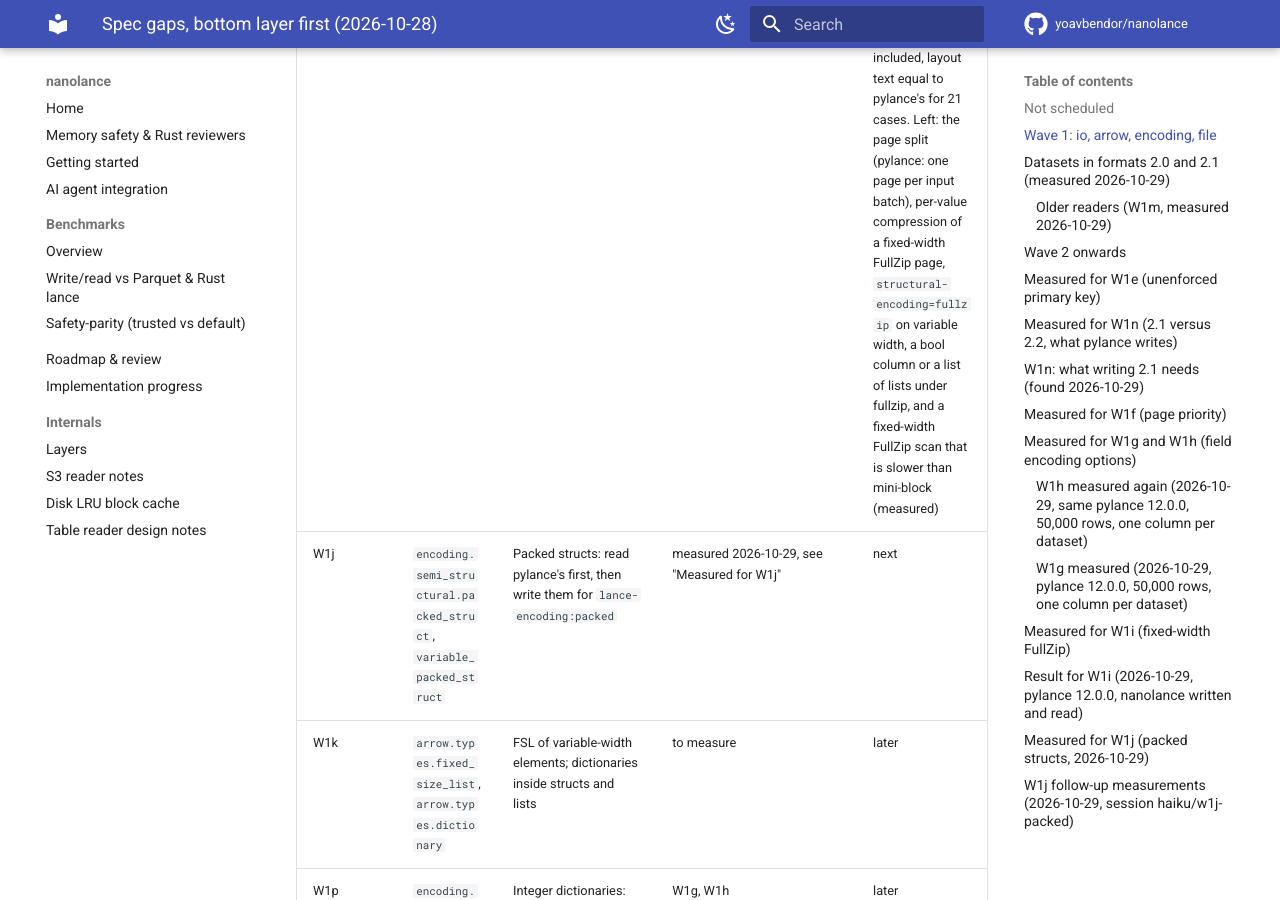
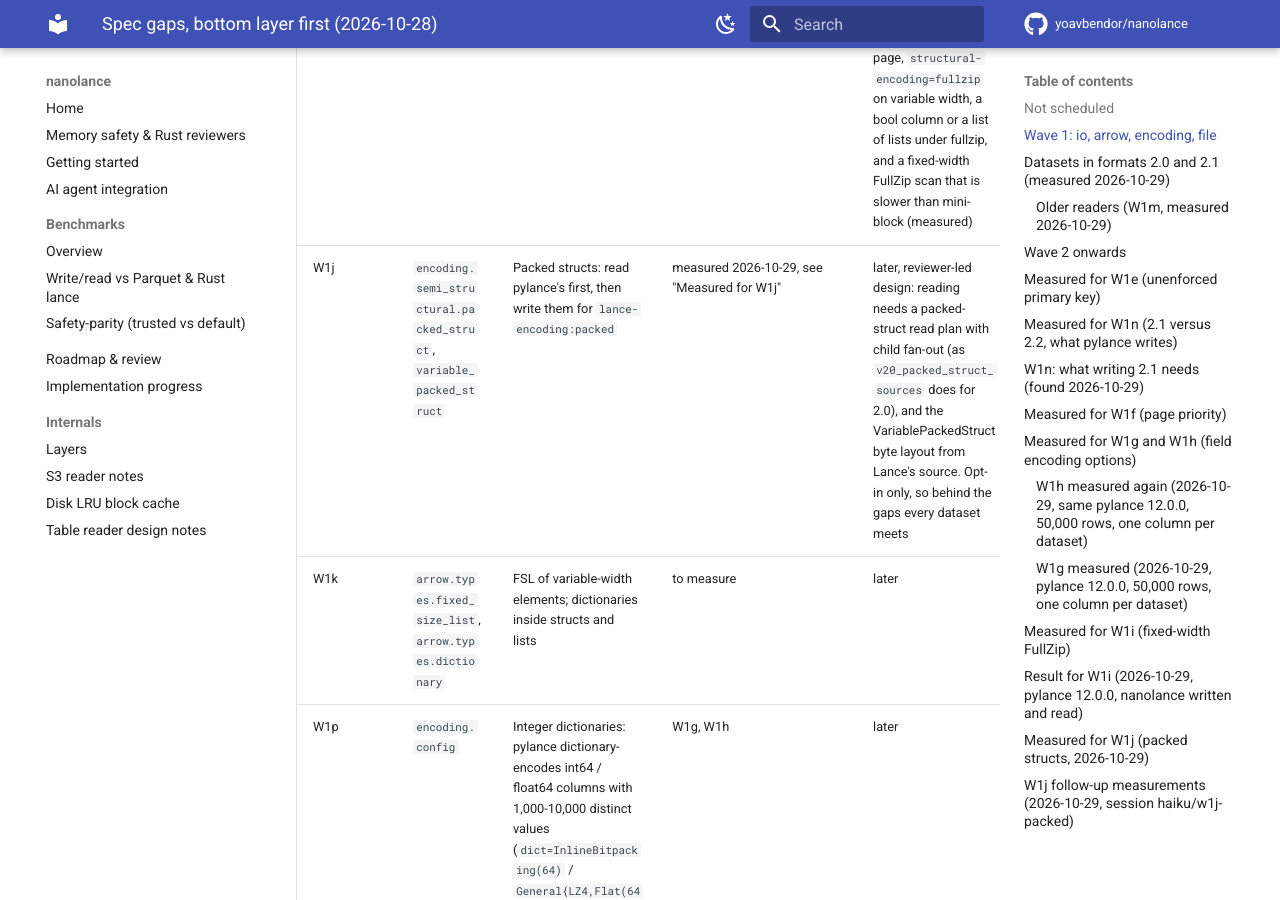
Before and after one commit to yoavbendor/nanolance, an MkDocs documentation site: the page built from docs/tasks/SPEC_GAPS.md, in a window 1280 px wide and 900 px high, scrolled down 3349 px. Built offline with MkDocs 1.6.1 and Material for MkDocs 9.7.7, drawn with Linux system fonts in a browser that asks for light colours; comment, search, counter and statistics services are not loaded.

Commit message:
docs: W1j moved behind the common gaps (opt-in, needs a read-plan design)
Claude-Session: https://claude.ai/code/session_014PGy9PK68gHvyR8T1r5ueY

```diff
--- a/docs/tasks/SPEC_GAPS.md
+++ b/docs/tasks/SPEC_GAPS.md
@@ -41,7 +41,7 @@ These stay as they are until a user asks, or the Lance pin moves:
 | W1g | `encoding.config` | Honour the `lance-encoding:*` field metadata Lance honours | partial (Haiku session, 2026-10-29): done `rle-threshold`, `dict-divisor`, `dict-size-ratio` (refused by name outside (0, 1]), `dict-values-compression` (+ level); reader General over InlineBitpacking. Left: `dict` columns under `compression` (indices as General{codec,BSS{Flat(32)}}: needs the reader's dictionary-index path to unwrap General, then the writer), integer dictionaries (pylance dictionary-encodes low-cardinality ints; nanolance has none), `bss`, `structural-encoding`, multi-chunk RLE, the C++ tests for the refusal and the decode | next |
 | W1h | `encoding.compression.general.write` | LZ4 | done for the value layouts measured (LZ4 writer; `compression=lz4` on 64-bit ints and variable-width). Left: General over dictionaries under the option, float zstd layout | done |
 | W1i | `encoding.layout.full_zip.write` | Fixed-width full-zip and per-value compression | measured and done 2026-10-29, see "Result for W1i" | partial (Haiku session, 2026-10-29): the 256-byte rule and `structural-encoding` for fixed-width FSL and fixed_size_binary, element validity included, layout text equal to pylance's for 21 cases. Left: the page split (pylance: one page per input batch), per-value compression of a fixed-width FullZip page, `structural-encoding=fullzip` on variable width, a bool column or a list of lists under fullzip, and a fixed-width FullZip scan that is slower than mini-block (measured) |
-| W1j | `encoding.semi_structural.packed_struct`, `variable_packed_struct` | Packed structs: read pylance's first, then write them for `lance-encoding:packed` | measured 2026-10-29, see "Measured for W1j" | next |
+| W1j | `encoding.semi_structural.packed_struct`, `variable_packed_struct` | Packed structs: read pylance's first, then write them for `lance-encoding:packed` | measured 2026-10-29, see "Measured for W1j" | later, reviewer-led design: reading needs a packed-struct read plan with child fan-out (as `v20_packed_struct_sources` does for 2.0), and the VariablePackedStruct byte layout from Lance's source. Opt-in only, so behind the gaps every dataset meets |
 | W1k | `arrow.types.fixed_size_list`, `arrow.types.dictionary` | FSL of variable-width elements; dictionaries inside structs and lists | to measure | later |
 | W1p | `encoding.config` | Integer dictionaries: pylance dictionary-encodes int64 / float64 columns with 1,000-10,000 distinct values (`dict=InlineBitpacking(64)` / `General{LZ4,Flat(64)}`); nanolance has no such encoding | W1g, W1h | later |
 | W1q | `encoding.compression.rle` | RLE over more than one mini-block chunk: nanolance's RLE holds its runs in one chunk, so a column of 25,000 runs is not RLE-encoded | W1g | later |
```
